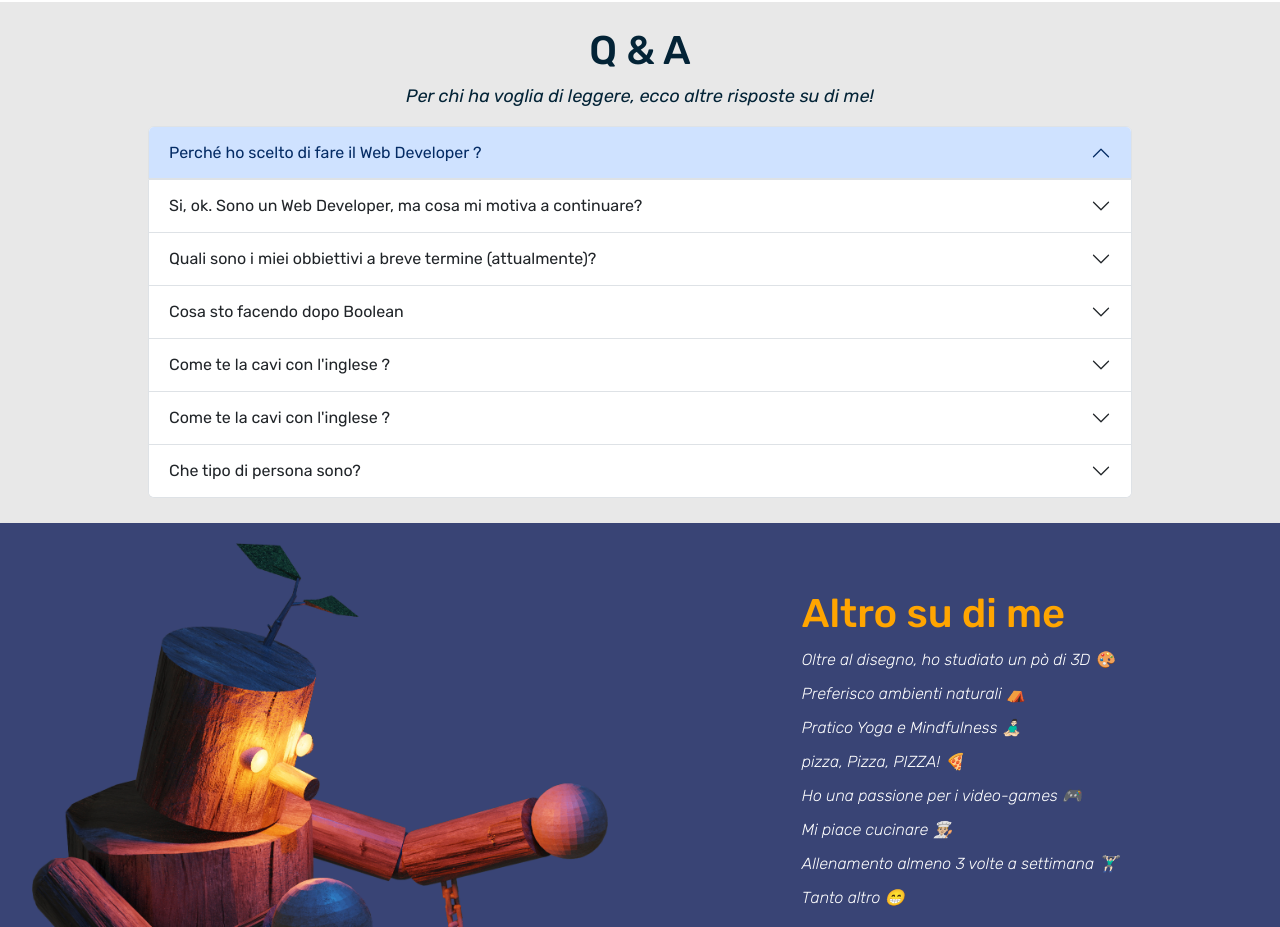
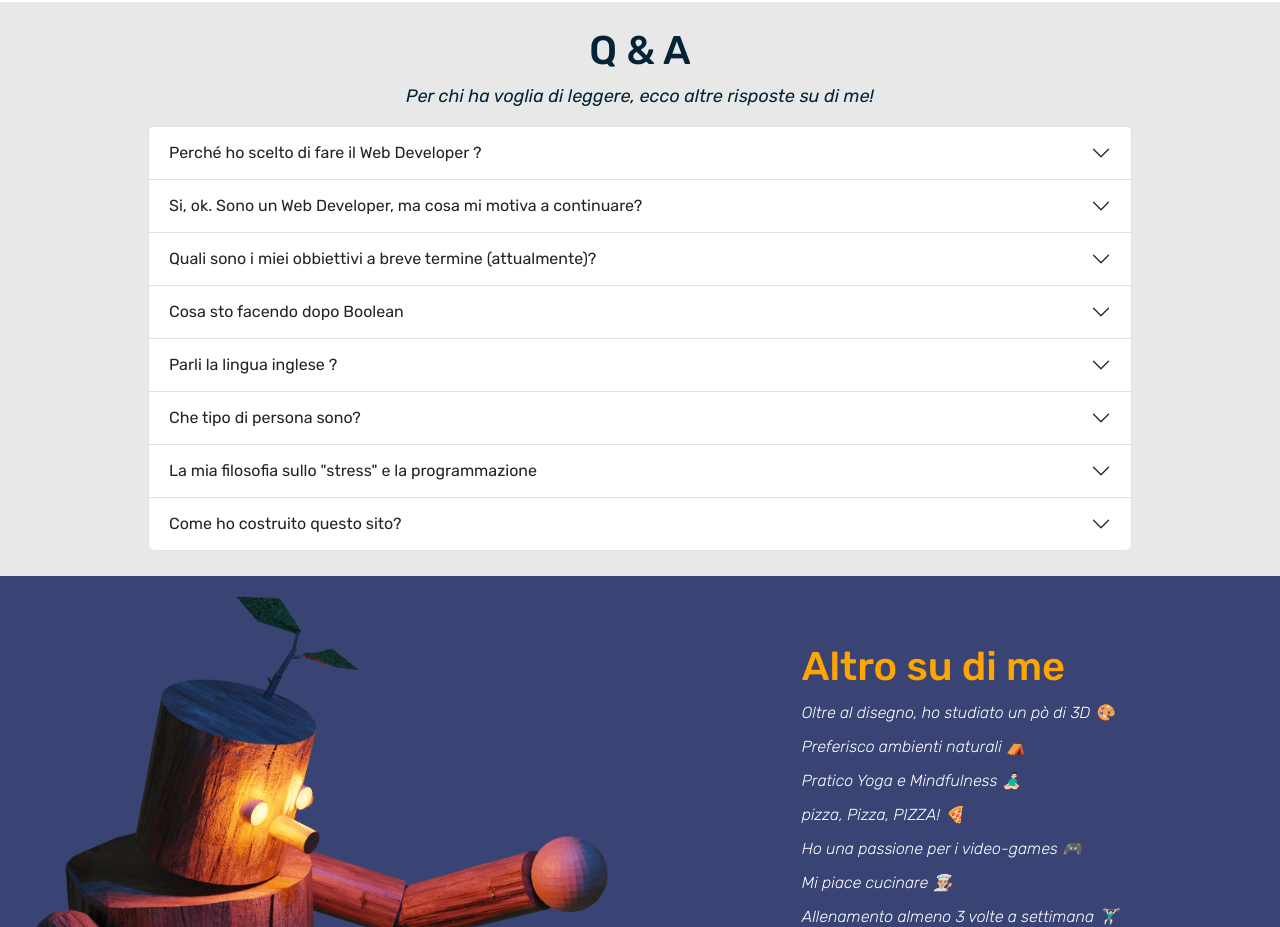
Before and after one commit to gabrielediemmanuele/gabrielediemmanuele.github.io, a Vue app: page /about in a window 1280 px wide. Shown: the part 1340-2267 px from the top of the page. Built offline with nearby package versions, Linux system fonts and the light colour scheme.

Commit message:
fix:  accordion button direction

```diff
--- a/src/components/about-page-components/questionAndAnswers.vue
+++ b/src/components/about-page-components/questionAndAnswers.vue
@@ -26,7 +26,7 @@ export default {
         <div class="accordion-item">
           <h2 class="accordion-header">
             <button
-              class="accordion-button"
+              class="accordion-button collapsed"
               type="button"
               data-bs-toggle="collapse"
               data-bs-target="#collapseOne"
@@ -170,7 +170,7 @@ export default {
               aria-expanded="false"
               aria-controls="collapseFive"
             >
-              Come te la cavi con l'inglese ?
+              Parli la lingua inglese ?
             </button>
           </h2>
           <div
@@ -193,42 +193,15 @@ export default {
               class="accordion-button collapsed"
               type="button"
               data-bs-toggle="collapse"
-              data-bs-target="#collapseFive"
+              data-bs-target="#collapseSix"
               aria-expanded="false"
-              aria-controls="collapseFive"
-            >
-              Come te la cavi con l'inglese ?
-            </button>
-          </h2>
-          <div
-            id="collapseFive"
-            class="accordion-collapse collapse"
-            data-bs-parent="#accordionExample"
-          >
-            <div class="accordion-body">
-              Ormai la maggior parte di quello che faccio è inglese. Dai corsi
-              di apprendimento su Udemy, alla documentazione online, persino gli
-              hobby come videogames e film o la lettura e la musica. Ecco perché
-              il mio sito portfolio è sbadatamente metà italiano e metà in
-              inglese! A leggere e comprendere, me la cavo molto bene.
-            </div>
-          </div>
-        </div>
-        <div class="accordion-item">
-          <h2 class="accordion-header">
-            <button
-              class="accordion-button collapsed"
-              type="button"
-              data-bs-toggle="collapse"
-              data-bs-target="#collapseFive"
-              aria-expanded="false"
-              aria-controls="collapseFive"
+              aria-controls="collapseSix"
             >
               Che tipo di persona sono?
             </button>
           </h2>
           <div
-            id="collapseFive"
+            id="collapseSix"
             class="accordion-collapse collapse"
             data-bs-parent="#accordionExample"
           >
@@ -240,6 +213,67 @@ export default {
               tempo, ma con educazione e riguardo. Mi piace essere positivo,
               questo mi permette di affrontare situazioni di stress con maggior
               riflessione e tolleranza.
+            </div>
+          </div>
+        </div>
+        <div class="accordion-item">
+          <h2 class="accordion-header">
+            <button
+              class="accordion-button collapsed"
+              type="button"
+              data-bs-toggle="collapse"
+              data-bs-target="#collapseSeven"
+              aria-expanded="false"
+              aria-controls="collapseSeven"
+            >
+              La mia filosofia sullo "stress" e la programmazione
+            </button>
+          </h2>
+          <div
+            id="collapseSeven"
+            class="accordion-collapse collapse"
+            data-bs-parent="#accordionExample"
+          >
+            <div class="accordion-body">
+              Sono cresciuto in un ambiente dove ho imparato a gestire lo
+              stress, soprattutto al lavoro e con le persone che mi circondano.
+              Fare programmazione a volte può essere senza dubbio frustrante e
+              stressante, ma credo anche che facciano la differenza il "dove" e
+              "con chi". Io affronto la programmazione esattamente come la vita.
+              La vita è fatta anche di pensieri, azioni, reazioni e problemi.
+              <br />
+              <em
+                >A volte nella vita dobbiamo soltanto fare un console.log(vita)
+                capire bene quali sono i problemi, dividerli in piccoli passi e
+                percorrene uno alla volta.
+              </em>
+            </div>
+          </div>
+        </div>
+        <div class="accordion-item">
+          <h2 class="accordion-header">
+            <button
+              class="accordion-button collapsed"
+              type="button"
+              data-bs-toggle="collapse"
+              data-bs-target="#collapseEight"
+              aria-expanded="false"
+              aria-controls="collapseEight"
+            >
+              Come ho costruito questo sito?
+            </button>
+          </h2>
+          <div
+            id="collapseEight"
+            class="accordion-collapse collapse"
+            data-bs-parent="#accordionExample"
+          >
+            <div class="accordion-body">
+              Il sito portfolio è stato fatto con Vue + Vite, col tempo farò
+              migliorie, ottimizzazioni e un pò di refactoring del codice! Le
+              grafiche e le immagini sono state fatte da me. Lo stesso vale per
+              Mokujin di Tekken (il burattino nella sezione Altro su di me) che
+              realizzai tempo fa su Blender!
             </div>
           </div>
         </div>
```
